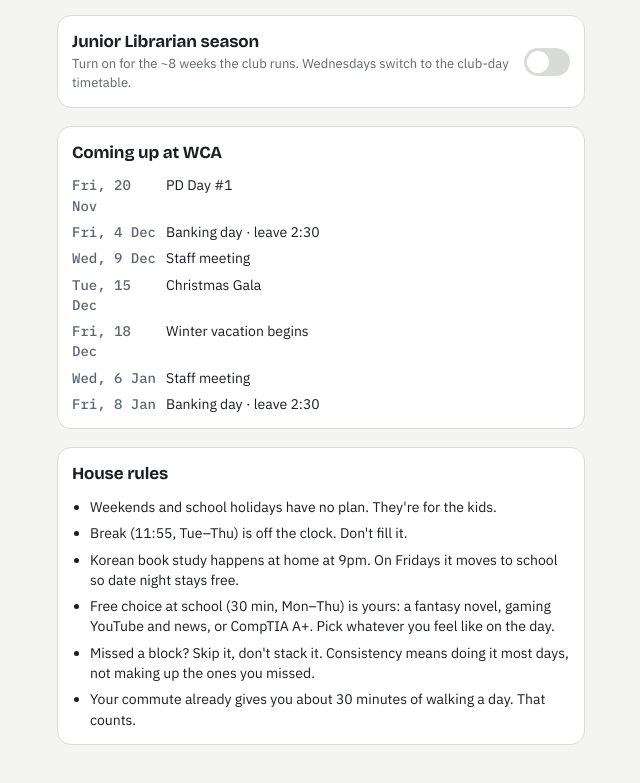
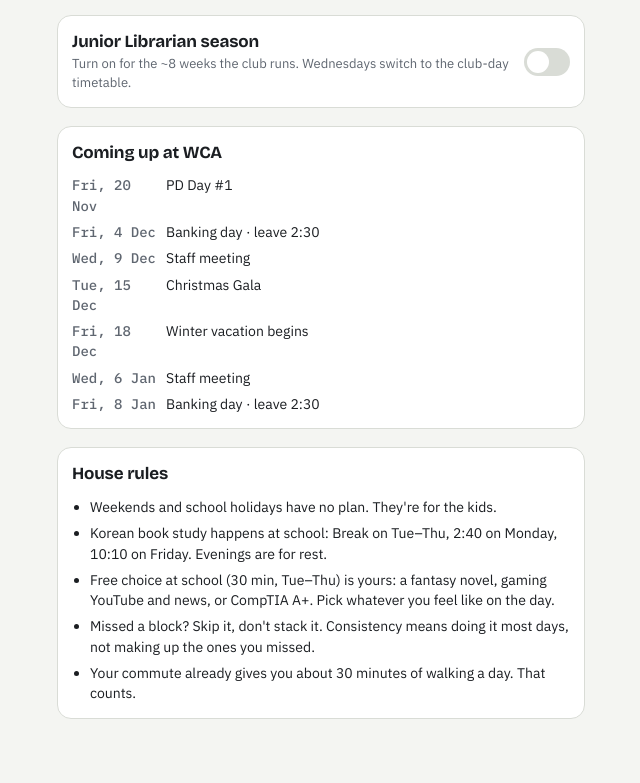
Before and after one commit to mrjoshuasinclair/My-day, a plain HTML site: page index.html in a window 1280 px wide. Shown: the part 1611-2394 px from the top of the page, without its empty margins (319-959 px from the left). Drawn offline with nearby package versions, Linux system fonts and the light colour scheme.

Commit message:
Add files via upload

```diff
--- a/index.html
+++ b/index.html
@@ -162,9 +162,8 @@ header{display:flex;flex-direction:column;gap:8px}
     <h2 id="rulesH">House rules</h2>
     <ul class="notes">
       <li>Weekends and school holidays have no plan. They're for the kids.</li>
-      <li>Break (11:55, Tue–Thu) is off the clock. Don't fill it.</li>
-      <li>Korean book study happens at home at 9pm. On Fridays it moves to school so date night stays free.</li>
-      <li>Free choice at school (30 min, Mon–Thu) is yours: a fantasy novel, gaming YouTube and news, or CompTIA A+. Pick whatever you feel like on the day.</li>
+      <li>Korean book study happens at school: Break on Tue–Thu, 2:40 on Monday, 10:10 on Friday. Evenings are for rest.</li>
+      <li>Free choice at school (30 min, Tue–Thu) is yours: a fantasy novel, gaming YouTube and news, or CompTIA A+. Pick whatever you feel like on the day.</li>
       <li>Missed a block? Skip it, don't stack it. Consistency means doing it most days, not making up the ones you missed.</li>
       <li>Your commute already gives you about 30 minutes of walking a day. That counts.</li>
     </ul>
@@ -190,8 +189,7 @@ const evening=(fri)=>[
   B("16:55","21:00","Family time","family","Daycare pickup with your wife, then dinner, bath and bedtime."),
   ...(fri
     ? [B("21:00","23:30","Date night","us","Just the two of you.",1)]
-    : [B("21:00","21:30","Korean book study","study","At home, at the table. 30 min with your book.",1),
-       B("21:30","23:00","Ally time","game","90 min. Playing in Korean counts as bonus immersion.",1),
+    : [B("21:00","23:00","Ally or free time","game","Yours. No study tonight. Playing in Korean counts as bonus immersion.",1),
        B("23:00","23:30","Wind down","rest","Screens off, get ready for bed.")]),
 ];
 const shut=B("15:20","15:45","Book returns & shutdown","library","Check in returns, write tomorrow's top 3, catch the 3:54 bus.");
@@ -210,7 +208,7 @@ const DAYS={
   B("13:50","14:10","G1 Reading Club","teach"),
   B("14:10","14:25","Admin & email","work"),
   B("14:25","14:40","G2 Reading Club","teach"),
-  B("14:40","15:10","Free choice","rest","30 min: a fantasy novel, gaming YouTube and news, or A+.",1),
+  B("14:40","15:10","Korean book study","study","30 min with your book.",1),
   B("15:10","15:20","Prep tomorrow","work"),
   shut,...evening(false)]},
  tue:{name:"Tuesday",blocks:[...morning,prep,
@@ -220,7 +218,7 @@ const DAYS={
   B("10:05","10:45","Lesson prep","work"),
   B("10:50","11:30","Language Lab 4","teach"),
   B("11:30","11:55","Eat","rest"),
-  B("11:55","12:25","Break","rest","Off the clock."),
+  B("11:55","12:25","Korean book study","study","30 min with your book.",1),
   B("12:25","13:05","Language Lab 5/6","teach"),
   B("13:10","13:50","Library management","library"),
   B("13:50","14:10","G1 Reading Club","teach"),
@@ -233,7 +231,7 @@ const DAYS={
   B("10:05","10:45","Language Lab 4","teach"),
   B("10:50","11:30","Language Lab 3","teach"),
   B("11:30","11:55","Eat","rest"),
-  B("11:55","12:25","Break","rest","Off the clock."),
+  B("11:55","12:25","Korean book study","study","30 min with your book.",1),
   B("12:25","12:55","Free choice","rest","30 min: a fantasy novel, gaming YouTube and news, or A+.",1),
   B("12:55","13:05","Library check","library","Quick tidy and holds."),
   B("13:10","14:25","Enrichment","teach"),
@@ -246,7 +244,7 @@ const DAYS={
   B("09:50","10:45","Deep work","work","Library system, curriculum, or A+ if you fancy it."),
   B("10:50","11:30","Language Lab 1/2","teach"),
   B("11:30","11:55","Eat","rest"),
-  B("11:55","12:25","Break","rest","Off the clock."),
+  B("11:55","12:25","Korean book study","study","30 min with your book.",1),
   B("12:25","13:05","Language Lab 5/6","teach"),
   B("13:10","13:50","Library management","library"),
   B("13:50","14:10","Weekly student check","teach"),
@@ -275,7 +273,7 @@ const DAYS={
   B("11:15","11:45","Lunch","rest"),
   B("11:45","12:35","Enrichment","teach"),
   B("12:35","12:55","Club prep","library","Set out today's project for the Junior Librarians."),
-  B("12:55","13:25","Free choice","rest","30 min: a fantasy novel, gaming YouTube and news, or A+.",1),
+  B("12:55","13:25","Korean book study","study","30 min with your book.",1),
   B("13:25","13:35","Breather","rest"),
   B("13:35","14:15","Language Lab 1/2","teach"),
   B("14:15","14:30","G2 Reading Club","teach"),
@@ -306,8 +304,7 @@ function staffify(blocks){
     B("15:30","16:30","Staff meeting","work","Done by 4:30 at the latest."),
     B("16:30","17:35","Commute home","study","Korean audio the whole way.",1),
     B("17:35","21:00","Family time","family","Your wife does daycare pickup today. Confirm it in the morning."),
-    B("21:00","21:30","Korean book study","study","At home, at the table.",1),
-    B("21:30","23:00","Ally time","game","90 min.",1),
+    B("21:00","23:00","Ally or free time","game","Yours. No study tonight.",1),
     B("23:00","23:30","Wind down","rest")];
 }
 
```
